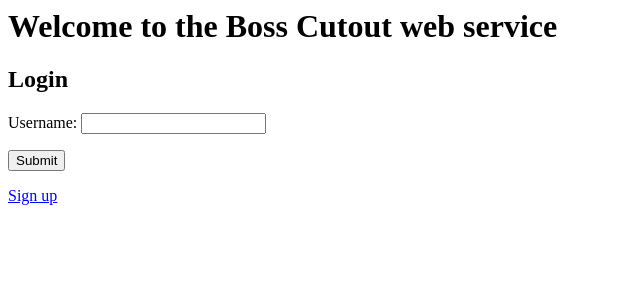
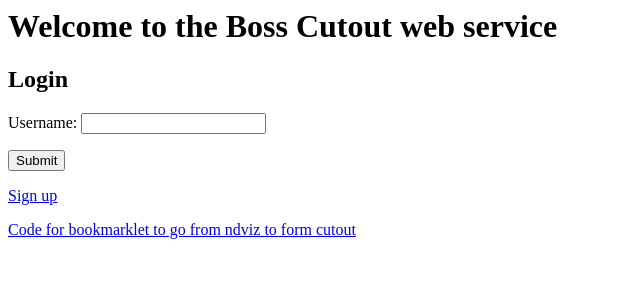
Before and after one commit to neurodata-nomads/ndwebtools, a Django app: page /synaptogram/login in a window 1280 px wide. Shown: the top 300 px of the page, without its empty margins (0-640 px from the left). Run offline with Django 3.2, Linux system fonts and the light colour scheme; some libraries are stand-ins or nearby versions.

Commit message:
bookmarklet autofills form updated bookmarklet to point to ec2 instance

```diff
--- /dev/null
+++ b/synaptogram/templates/synaptogram/bookmarklet_link.html
@@ -0,0 +1,2 @@
+<p><a href="https://raw.githubusercontent.com/neurodata-dev/boss_web_viz/master/bookmarklet_sgram_from_ndviz">
+Code for bookmarklet to go from ndviz to form cutout</a>
--- a/synaptogram/templates/synaptogram/coll_list.html
+++ b/synaptogram/templates/synaptogram/coll_list.html
@@ -11,3 +11,5 @@
 </ul>
 
 {% include 'synaptogram/logout_link.html' %}
+
+{% include 'synaptogram/bookmarklet_link.html' %}
--- a/synaptogram/templates/synaptogram/index.html
+++ b/synaptogram/templates/synaptogram/index.html
@@ -9,3 +9,5 @@
 </form>
 
 <p><a href="{% url 'synaptogram:sign_up' %}">Sign up</a>
+
+{% include 'synaptogram/bookmarklet_link.html' %}
--- a/synaptogram/views.py
+++ b/synaptogram/views.py
@@ -134,6 +134,7 @@ def cutout(request,coll,exp):
     # if this is a POST request we need to process the form data
     if request.method == 'POST':
         # create a form instance and populate it with data from the request:
+
         form = CutoutForm(request.POST, channels=channels)
         # check whether it's valid:
         if form.is_valid():
@@ -161,9 +162,23 @@ def cutout(request,coll,exp):
 
     # if a GET (or any other method) we'll create a blank form
     else:
-        form = CutoutForm(channels = channels)
+        q = request.GET
+        q.get('x')
+        x,y,z = xyz_from_params(q)
+        if x is not '':
+            x,y,z = xyz_from_params(q)
+            x_rng,y_rng,z_rng = create_voxel_rng(x,y,z)
+            form = CutoutForm(channels=channels,
+                initial={'x_min':str(x_rng[0]),'y_min':str(y_rng[0]),'z_min':str(z_rng[0]),
+                'x_max':str(x_rng[1]),'y_max':str(y_rng[1]),'z_max':str(z_rng[1])})
+        else:
+            form = CutoutForm(channels = channels)
     username = request.session['username']
-    context = {'form': form, 'coll': coll, 'exp': exp, 'username': username}
+    base_url, headers = get_boss_request(request,'')
+    ch=channels[0]
+    #https://viz-dev.boss.neurodata.io/#!{'layers':{'image':{'type':'image'_'source':'boss://https://api.boss.neurodata.io/ben_dev/sag_left_junk/image'}}_'navigation':{'pose':{'position':{'voxelSize':[4_4_3]_'voxelCoordinates':[1080_1280_1082.5]}}_'zoomFactor':3}}
+    ndviz_url = ret_ndviz_urls(base_url,coll,exp,[ch])[0][0]
+    context = {'form': form, 'coll': coll, 'exp': exp, 'username': username, 'ndviz_url':ndviz_url}
     return render(request, 'synaptogram/cutout.html', context)
 
 def ret_cut_urls(request,base_url,coll,exp,x,y,z,channels):
@@ -190,7 +205,7 @@ def cut_url_list(request):
     context = {'channel_cut_list': channel_cut_list}
     return render(request, 'synaptogram/cut_url_list.html',context)
 
-def ret_ndviz_urls(base_url,coll,exp,x,y,z,channels):
+def ret_ndviz_urls(base_url,coll,exp,channels,x='0:100',y='0:100',z='0:1'):
     #https://viz-dev.boss.neurodata.io/#!%7B%27layers%27:%7B%27synapsinR_7thA%27:%7B%27type%27:%27image%27_%27source%27:%27boss://https://api.boss.neurodata.io/kristina15/image/synapsinR_7thA?window=0,10000%27%7D%7D_%27navigation%27:%7B%27pose%27:%7B%27position%27:%7B%27voxelSize%27:[100_100_70]_%27voxelCoordinates%27:[583.1588134765625_5237.650390625_18.5]%7D%7D_%27zoomFactor%27:15.304857247764861%7D%7D
     #unescaped by: http://www.utilities-online.info/urlencode/
     #https://viz-dev.boss.neurodata.io/#!{'layers':{'synapsinR_7thA':{'type':'image'_'source':'boss://https://api.boss.neurodata.io/kristina15/image/synapsinR_7thA?window=0,10000'}}_'navigation':{'pose':{'position':{'voxelSize':[100_100_70]_'voxelCoordinates':[583.1588134765625_5237.650390625_18.5]}}_'zoomFactor':15.304857247764861}}
@@ -222,6 +237,12 @@ def error_check_int_param(vals):
     except Exception as e:
         print(e)
 
+def xyz_from_params(q):
+    x = error_check_int_param(q.get('x'))
+    y = error_check_int_param(q.get('y'))
+    z = error_check_int_param(q.get('z'))
+    return x,y,z
+
 def process_params(request):
     q = request.GET
 
@@ -230,19 +251,17 @@ def process_params(request):
 
     coll = q.get('coll')
     exp = q.get('exp')
-
-    x = error_check_int_param(q.get('x'))
-    y = error_check_int_param(q.get('y'))
-    z = error_check_int_param(q.get('z'))
     channels = q.get('channels')
     channels = channels.split(',')
+
+    x,y,z = xyz_from_params(q)
 
     return coll,exp,x,y,z,channels
 
 def ndviz_url_list(request):
     coll,exp,x,y,z,channels = process_params(request)
     base_url, headers = get_boss_request(request,'')
-    urls, channels_urls, channels_z = ret_ndviz_urls(base_url,coll,exp,x,y,z,channels)
+    urls, channels_urls, channels_z = ret_ndviz_urls(base_url,coll,exp,channels,x,y,z)
 
     channel_ndviz_list = zip(channels_urls, channels_z, urls)
     context = {'channel_ndviz_list': channel_ndviz_list}
@@ -426,5 +445,12 @@ def sgram_from_ndviz(request):
     url = request.GET.get('url')
     coll,exp,x,y,z = parse_ndviz_url(url)
     #get all the channels
-    channels = get_all_channels(request,coll,exp)
-    return plot_sgram(request,coll,exp,x,y,z,channels)
+    #channels = get_all_channels(request,coll,exp)
+    # return plot_sgram(request,coll,exp,x,y,z,channels)
+
+    #go to form to let user decide what they want to do
+    pass_params_d = {'x': x,'y': y,'z': z}
+    pass_params = '&'.join(['%s=%s' % (key, value) for (key, value) in pass_params_d.items()])
+    params = '?' + pass_params
+    return HttpResponseRedirect(reverse('synaptogram:cutout', args=(coll,exp)) + params)
+    #redirect('synaptogram:cutout', coll=coll,exp=exp)
```
Also changed, not shown: synaptogram/templates/synaptogram/cutout.html (+3 -4 lines), 1 other file.
